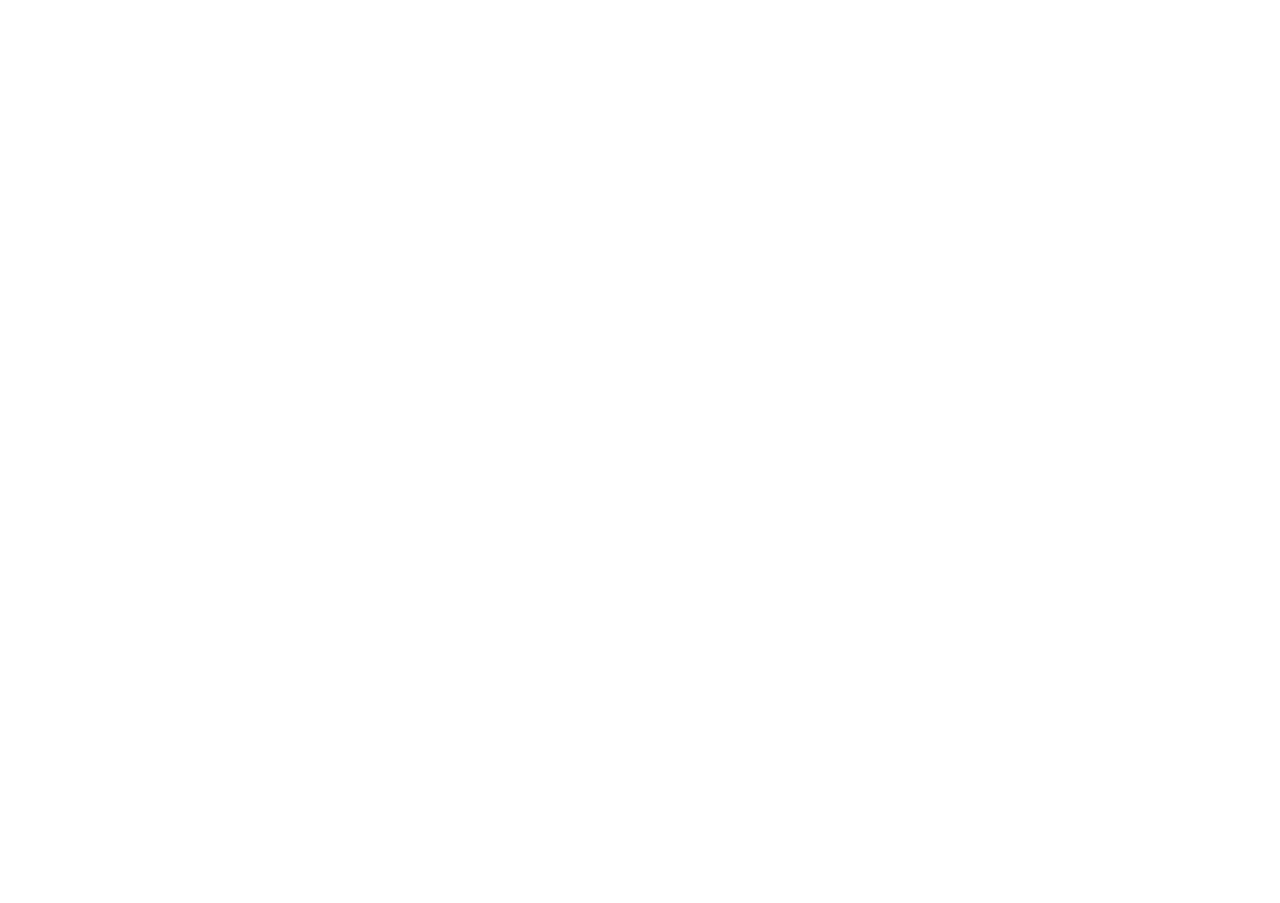
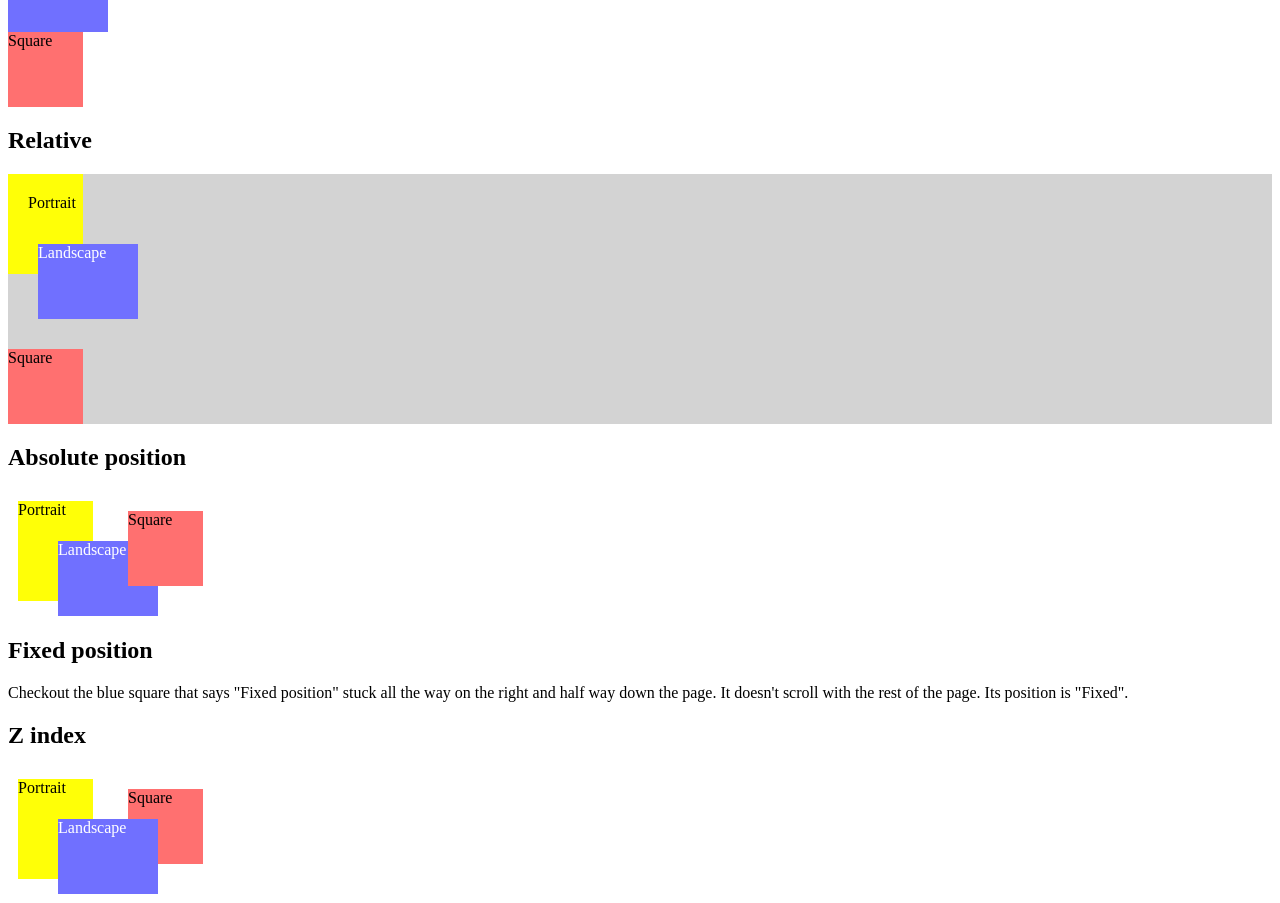
Before and after one commit to ChenzuoL/kanbas-react-web-app-2024-su2, a React (Create React App) app: page /#/Labs/Lab2 in a window 1280 px wide. Shown: the part 2920-3823 px from the top of the page. Before the commit the page ends 2727 px from the top, so only its background shows below. Built offline with nearby package versions, Linux system fonts and the light colour scheme.

Commit message:
position and z index

```diff
--- a/src/Labs/Lab2/index.css
+++ b/src/Labs/Lab2/index.css
@@ -102,3 +102,57 @@
 .wd-rounded-corners-inline {
     border-radius: 30px 0px 20px 50px;
 }
+
+.wd-dimension-portrait {
+    width: 75px;
+    height: 100px;
+ }
+
+.wd-dimension-landscape {
+    width: 100px;
+    height: 75px;
+}
+
+.wd-dimension-square {
+    width: 75px;
+    height: 75px;
+}
+
+.wd-pos-relative-nudge-up-right {
+    position: relative;
+    bottom: 30px;
+    left: 30px;
+ }
+.wd-pos-relative-nudge-down-right {
+    position: relative;
+    top: 20px;
+    left: 20px;
+}
+.wd-pos-relative {
+    position: relative;
+}
+.wd-pos-absolute-10-10 {
+    position: absolute;
+    top: 10px;
+    left: 10px;
+ }
+.wd-pos-absolute-50-50 {
+    position: absolute;
+    top: 50px;
+    left: 50px;
+}
+.wd-pos-absolute-120-20 {
+    position: absolute;
+    top: 20px;
+    left: 120px;
+}
+
+.wd-pos-fixed {
+    position: fixed;
+    right: 0px;
+    bottom: 50%;
+}
+
+.wd-zindex-bring-to-front {
+    z-index: 10;
+}
--- a/src/Labs/Lab2/index.tsx
+++ b/src/Labs/Lab2/index.tsx
@@ -142,6 +142,77 @@
           Different rounded corners
         </p>
       </div>
+      <div id="wd-css-dimensions">
+        <h2>Dimension</h2>
+        <div>
+          <div className="wd-dimension-portrait wd-bg-color-yellow">
+            Portrait
+          </div>
+          <div className="wd-dimension-landscape wd-bg-color-blue
+                          wd-fg-color-white">
+            Landscape
+          </div>
+          <div className="wd-dimension-square wd-bg-color-red">
+            Square</div>
+        </div>
+      </div>
+      <div id="wd-css-position-relative">
+        <h2>Relative</h2>
+        <div className="wd-bg-color-gray">
+          <div className="wd-bg-color-yellow
+                          wd-dimension-portrait">
+            <div className="wd-pos-relative-nudge-down-right">
+              Portrait</div></div>
+          <div className="wd-pos-relative-nudge-up-right
+              wd-bg-color-blue wd-fg-color-white
+              wd-dimension-landscape">
+            Landscape</div>
+          <div className="wd-bg-color-red wd-dimension-square">
+            Square</div>
+        </div>
+      </div>
+      <div id="wd-css-position-absolute">
+        <h2>Absolute position</h2>
+        <div className="wd-pos-relative">
+          <div className="wd-pos-absolute-10-10
+              wd-bg-color-yellow wd-dimension-portrait">
+            Portrait</div>
+          <div className="wd-pos-absolute-50-50
+              wd-bg-color-blue wd-fg-color-white
+              wd-dimension-landscape">
+            Landscape</div>
+          <div className="wd-pos-absolute-120-20
+              wd-bg-color-red wd-dimension-square">
+            Square</div>
+        </div><br /><br /><br /><br /><br /><br /><br />
+      </div>
+      <div id="wd-css-position-fixed">
+        <h2>Fixed position</h2>
+        Checkout the blue square that says "Fixed position" stuck all the way on the right and half way down the page. It doesn't scroll with the rest of the page. Its position is "Fixed".
+        <div className="wd-pos-fixed
+          wd-dimension-square wd-bg-color-blue
+          wd-fg-color-white">
+          Fixed position
+        </div>
+      </div>
+      <div id="wd-z-index">
+        <h2>Z index</h2>
+        <div className="wd-pos-relative">
+          <div className="wd-pos-absolute-10-10
+              wd-bg-color-yellow wd-dimension-portrait">
+            Portrait
+          </div>
+          <div className="wd-zindex-bring-to-front
+              wd-pos-absolute-50-50 wd-dimension-landscape
+              wd-bg-color-blue wd-fg-color-white">
+            Landscape
+          </div>
+          <div className="wd-pos-absolute-120-20
+              wd-bg-color-red wd-dimension-square">
+            Square
+          </div>
+        </div><br /><br /><br /><br /><br /><br /><br />
+      </div>
     </div>
   );
 }
```
